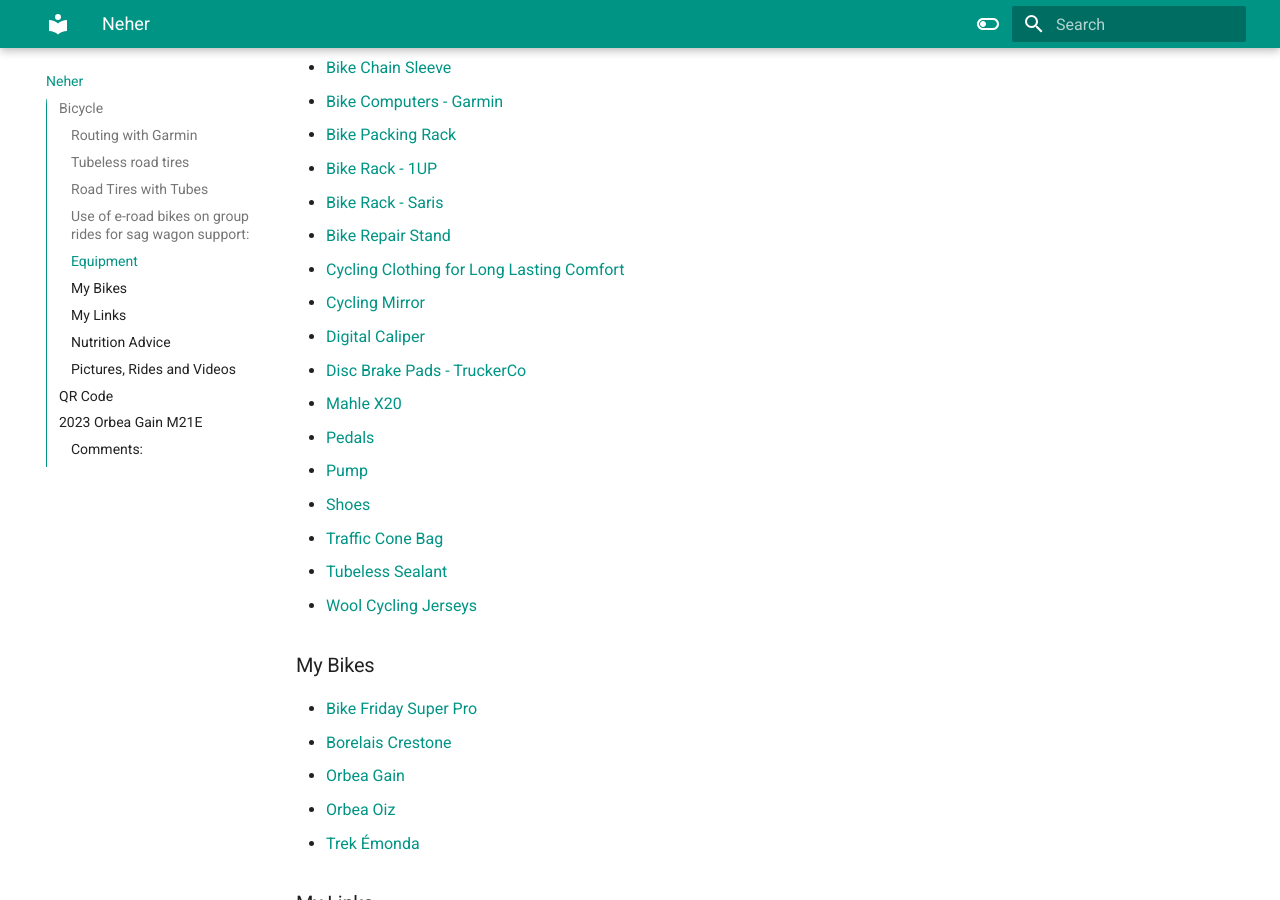
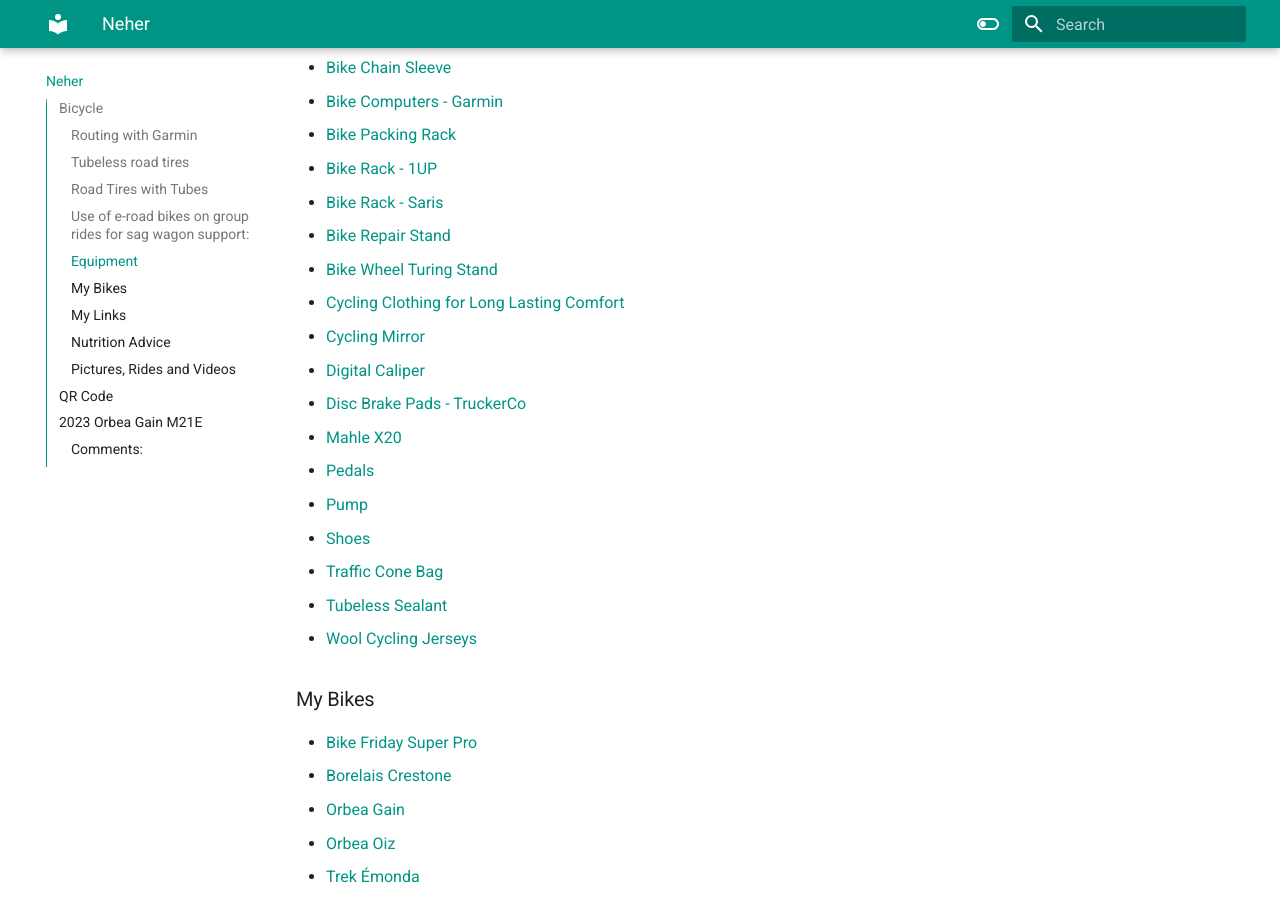
Before and after one commit to rneher-igel/Neher, an MkDocs documentation site: the page built from docs/index.md, in a window 1280 px wide and 900 px high, scrolled down 3602 px. Built offline with MkDocs 1.6.1 and Material for MkDocs 9.7.7, drawn with Linux system fonts in a browser that asks for light colours.

Commit message:
wheel truing stand

```diff
--- a/docs/index.md
+++ b/docs/index.md
@@ -83,6 +83,7 @@
 - [Bike Rack - 1UP](https://1up-usa.com/)
 - [Bike Rack - Saris](https://saris.com/collections/racks)
 - [Bike Repair Stand](https://feedbacksports.com/collections/bike-repair-stands/products/ultralight-bike-repair-stand?variant=44214811296042)
+- [Bike Wheel Turing Stand](https://feedbacksports.com/collections/bike-maintenance/products/pro-truing-stand-2-0?variant=44400748233002)
 - [Cycling Clothing for Long Lasting Comfort](https://www.boure.com/index.html)
 - [Cycling Mirror](https://takealookactive.com/)
 - [Digital Caliper](https://www.amazon.com/dp/B07X8JQ8L5?ref=ppx_yo2ov_dt_b_product_details&th=1)
```
